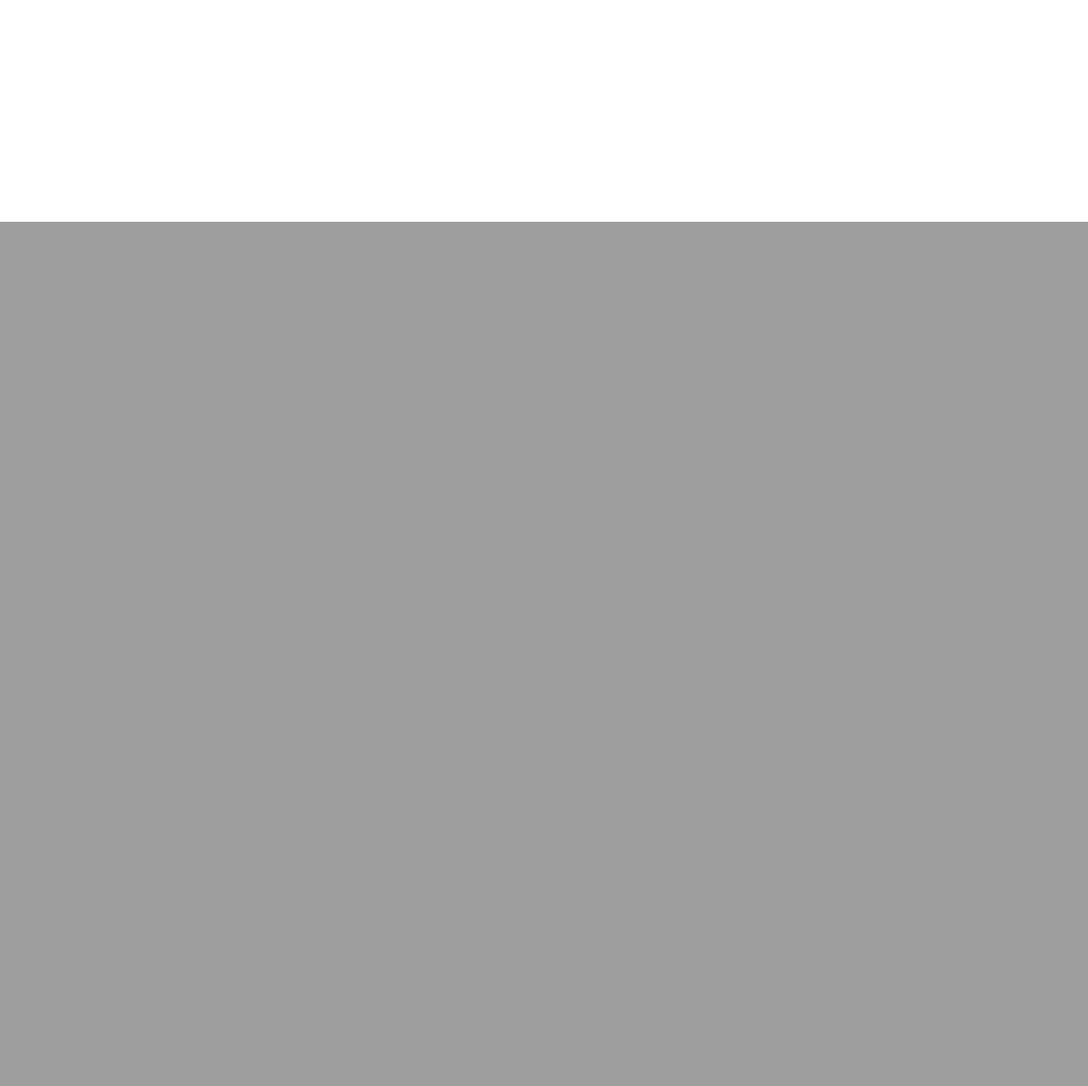
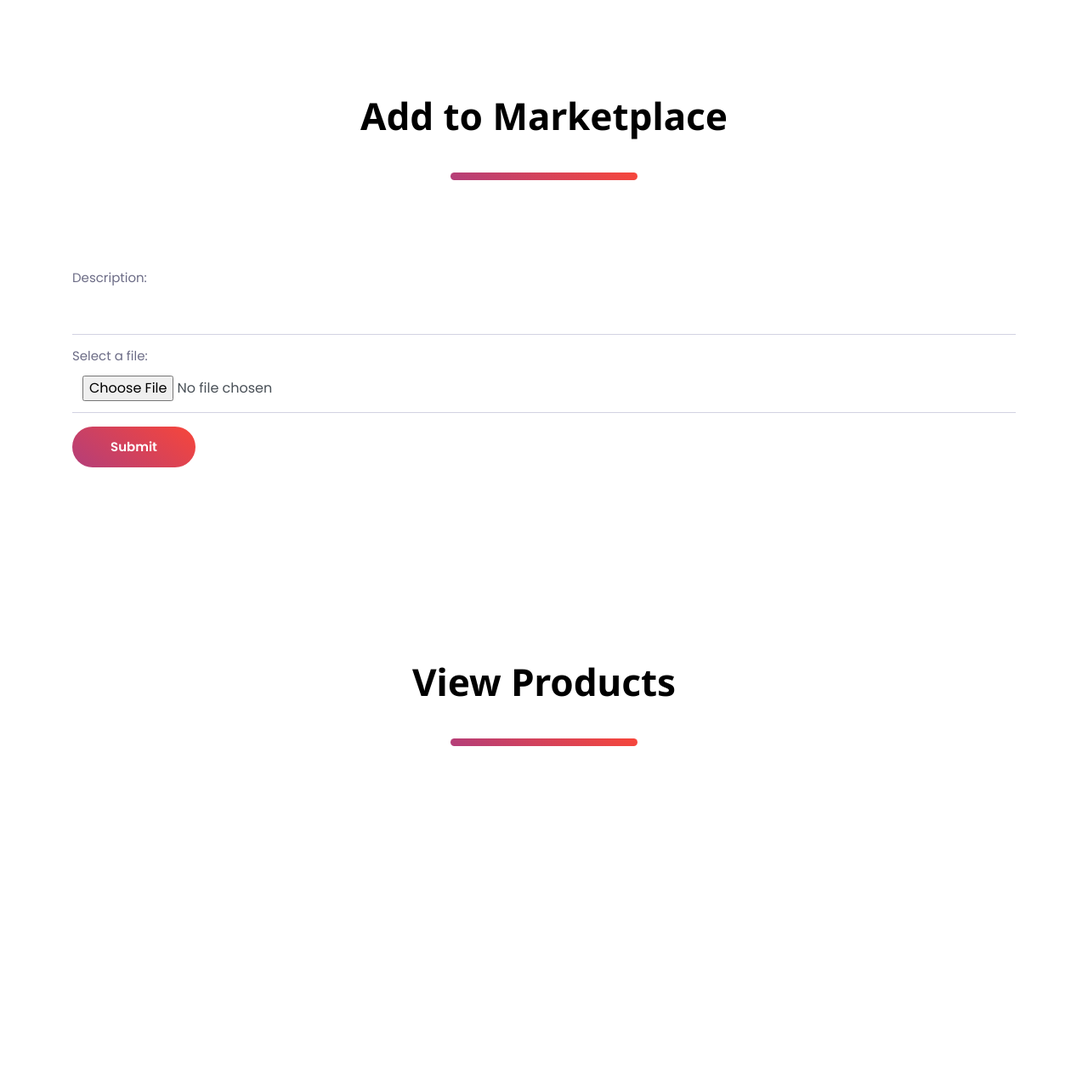
Before and after one commit to cyrixninja/Repurpose.It, a Flask app: template templates/sell.html in a window 1280 px wide. Shown: the part 539-1817 px from the top of the page at 85% size. Before the commit the page ends 800 px from the top, so only its background shows below. Run offline with Flask 3, Linux system fonts and the light colour scheme; the template is opened without the code that fills it, so the values that code supplies are empty; some libraries are stand-ins or nearby versions.

Commit message:
add marketplace

```diff
--- a/app.py
+++ b/app.py
@@ -1,14 +1,29 @@
 
 #Flask
-from flask import  Flask,redirect, render_template, session, url_for
+from flask import  Flask,redirect, render_template, session, url_for, request, flash,send_from_directory
+from werkzeug.utils import secure_filename
+import os
 # Authentication
 import json
 from os import environ as env
 from urllib.parse import quote_plus, urlencode
 from authlib.integrations.flask_client import OAuth
 from dotenv import find_dotenv, load_dotenv
+#MongoDB
+from pymongo import MongoClient
+from pymongo.server_api import ServerApi
+from bson.objectid import ObjectId
+client = MongoClient(env.get("MONGO_URI"))
+db = client['Marketplace']
+marketplace = db['marketplace']
+products = db['products']
+# Marketplace Uploads
+UPLOAD_FOLDER = os.path.join(os.path.dirname(os.path.abspath(__file__)), 'marketplace_uploads')
+ALLOWED_EXTENSIONS = {'png', 'jpg', 'jpeg', 'gif'}
+if not os.path.exists(UPLOAD_FOLDER):
+    os.makedirs(UPLOAD_FOLDER)
 
-# Load the .env file
+
 ENV_FILE = find_dotenv()
 if ENV_FILE:
     load_dotenv(ENV_FILE)
@@ -16,7 +31,7 @@ if ENV_FILE:
 #Initialize Flask
 app = Flask(__name__)
 app.secret_key = env.get("APP_SECRET_KEY")
-
+app.config['UPLOAD_FOLDER'] = UPLOAD_FOLDER
 # Auth0
 oauth = OAuth(app)
 oauth.register(
@@ -48,13 +63,42 @@ def repurpose():
         print("Hello World")
     return render_template('repurpose.html', **locals())
 
-@app.route('/sell')
+
+## Marketplace Routes
+def allowed_file(filename):
+    return '.' in filename and \
+           filename.rsplit('.', 1)[1].lower() in ALLOWED_EXTENSIONS
+
+@app.route('/uploads/<filename>')
+def uploaded_file(filename):
+    return send_from_directory(app.config['UPLOAD_FOLDER'], filename)
+
+@app.route('/sell', methods=["GET", "POST"])
 def sell():
     if "user_info" not in session:
         return redirect(url_for("login"))
     else:
         name = (session.get("user_info")['name'])
-        print("Hello World")
+        email = (session.get("user_info")['email'])
+        products = db.products.find()
+        if request.method == 'POST':
+            # check if the post request has the file part
+            if 'file' not in request.files:
+                flash('No file part')
+                return redirect(request.url)
+            file = request.files['file']
+            # if user does not select file, browser also
+            # submit an empty part without filename
+            if file.filename == '':
+                flash('No selected file')
+                return redirect(request.url)
+            if file and allowed_file(file.filename):
+                filename = secure_filename(file.filename)
+                file.save(os.path.join(app.config['UPLOAD_FOLDER'], filename))
+                product_description = request.form.get('description')
+                product = {'description': product_description, 'image': filename, 'email': email, 'name': name}
+                products.insert_one(product)
+                return redirect(url_for('sell'))
     return render_template('sell.html', **locals())
 
 # Authentication Routes
--- a/templates/sell.html
+++ b/templates/sell.html
@@ -85,13 +85,58 @@
 </section>
 <!-- /page-title -->
 
-<!-- blog -->
 <section class="section">
   <div class="container">
-
+    <div class="row">
+      <div class="col-lg-10 mx-auto text-center">
+        <h2>Add to Marketplace</h2>
+        <div class="section-border"></div>
+      </div>
+    </div>
+    <form method="POST" enctype="multipart/form-data" class="mt-3">
+      <div class="mb-3">
+          <label for="description" class="form-label">Description:</label>
+          <input type="text" id="description" name="description" class="form-control">
+      </div>
+      <div class="mb-3">
+          <label for="file" class="form-label">Select a file:</label>
+          <input type="file" id="file" name="file" class="form-control">
+      </div>
+      <div class="mb-3">
+          <input type="submit" value="Submit" class="btn btn-primary">
+      </div>
+  </form>
   </div>
 </section>
-<!-- /blog -->
+
+<section class="section">
+  <div class="container">
+    <div class="row">
+      <div class="col-lg-10 mx-auto text-center">
+        <h2>View Products</h2>
+        <div class="section-border"></div>
+      </div>
+    </div>
+    <section class="section">
+      <div class="container">
+        <div class="row">
+          {% for product in products %}
+            <div class="col-lg-4">
+              <div class="card">
+                <img src="{{ url_for('uploaded_file', filename=product.image) }}" class="card-img-top" alt="Product image">
+                <div class="card-body">
+                  <h5 class="card-title">{{ product.name }}</h5>
+                  <p class="card-text">{{ product.description }}</p>
+                  <a href="mailto:{{ product.email }}" class="btn btn-primary">Contact Seller</a>
+                </div>
+              </div>
+            </div>
+          {% endfor %}
+        </div>
+      </div>
+    </section>
+  </div>
+</section>
 
 
 
```
